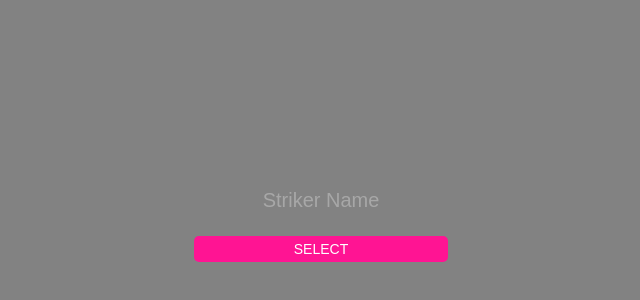
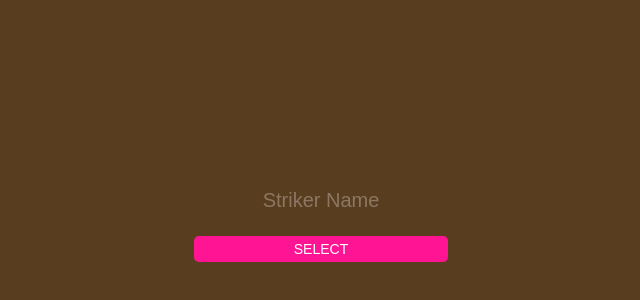
Before and after one commit to kiroInn/topStriker, a website built with webpack: page client/src/index.html in a window 1280 px wide. Shown: the part 182-482 px from the top of the page, without its empty margins (319-959 px from the left). Built offline with nearby package versions, Linux system fonts and the light colour scheme.

Commit message:
Edit bg color

```diff
--- a/client/src/css/index.less
+++ b/client/src/css/index.less
@@ -1,23 +1,27 @@
 @import 'reset.less';
 
-body{
+body {
 		height: 100vh;
 		width: 100%;
-		background-color: #828282;
+		background-color: #593d1f;
 		display: flex;
 		align-items: center;
 }
-#user{
+
+#user {
 		margin: 0 auto;
 }
-#room{
+
+#room {
 		margin: 0 auto;
 }
-#game{
+
+#game {
 		position: absolute;
 		z-index: -1;
 }
-input{
+
+input {
 		display: block;
 		border-width: 0px;
 		background-color: transparent;
@@ -28,11 +32,13 @@ input{
 		text-align: center;
 		color: #fff;
 }
+
 ::placeholder {
 		color: rgba(255, 255, 255, 0.3);
 		opacity: 1;
 }
-button{
+
+button {
 		margin-top: 10px;
 		width: 100%;
 		background-color: deeppink;
```
